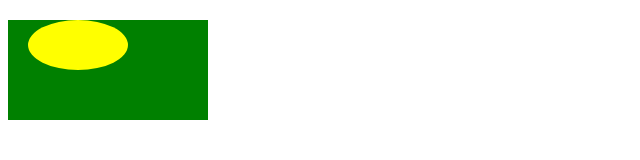
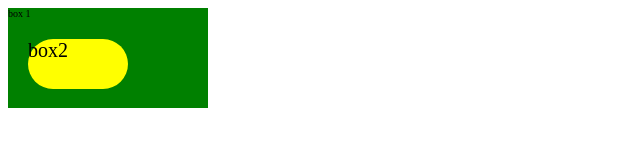
Before and after one commit to rakib-rahyan/Larning-full-stact-vertion-control, a plain HTML site: page 2nd/index.html in a window 1280 px wide. Shown: the whole page, without its empty margins (0-640 px from the left). Drawn offline with Linux system fonts and the light colour scheme.

Commit message:
em used larnde

```diff
--- a/2nd/index.html
+++ b/2nd/index.html
@@ -8,7 +8,8 @@
 </head>
 <body>
     <div id="box1">
-        <div id="box2"></div>
+        box 1
+        <div id="box2"> box2 </div>
     </div>
     </div>
 </body>
--- a/2nd/style.css
+++ b/2nd/style.css
@@ -2,11 +2,14 @@
     height: 100px;
     width: 200px;
     background-color: green;
+    font-size: 10px;
 }
 #box2 {
     height: 50px;
     width: 50%;
     background-color: yellow;
     margin: 10%;
-    border-radius: 50%;
+    border-radius: 30px;
+    font-size: 2em;
+    width: 5em;
 }
```
